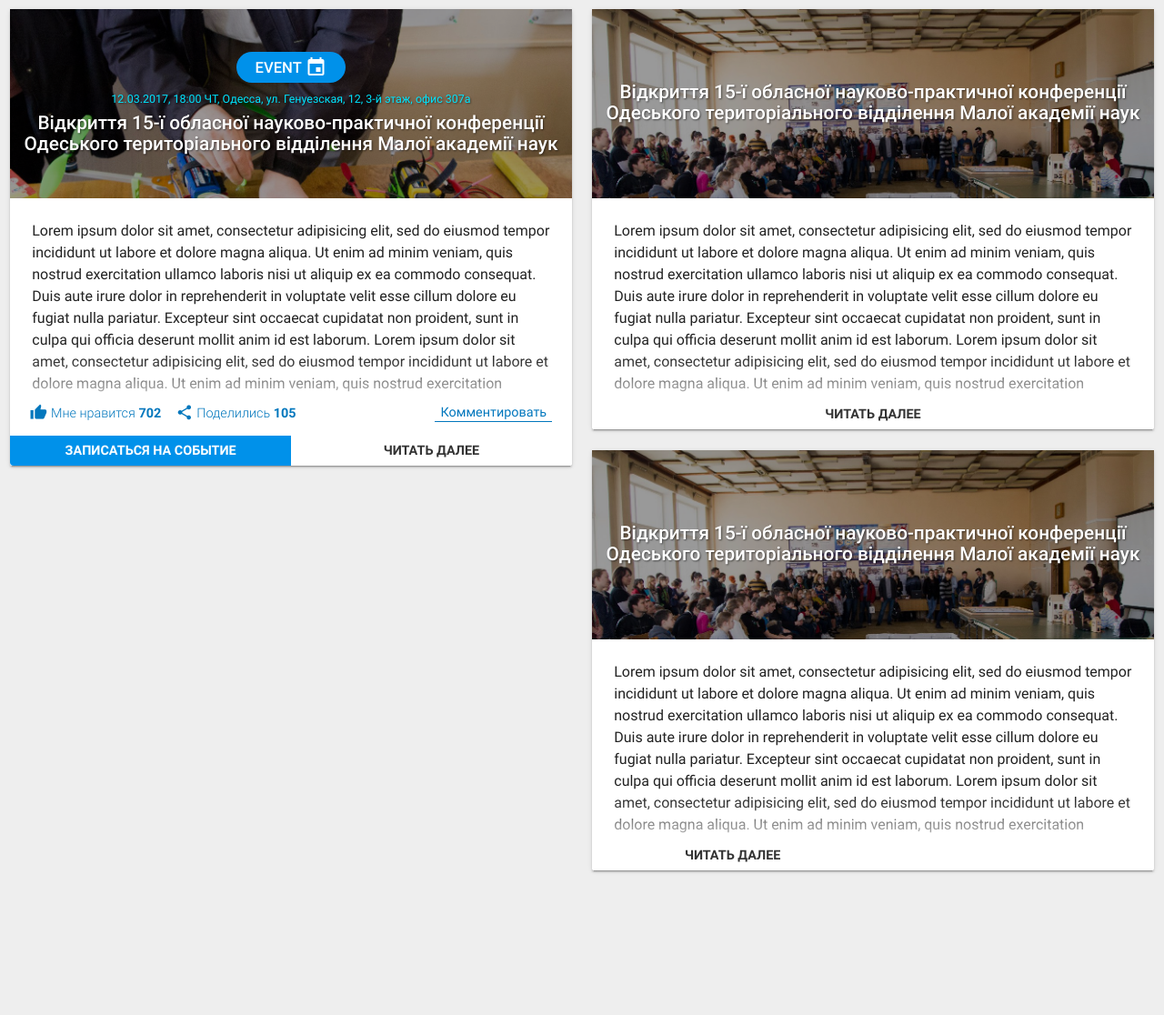
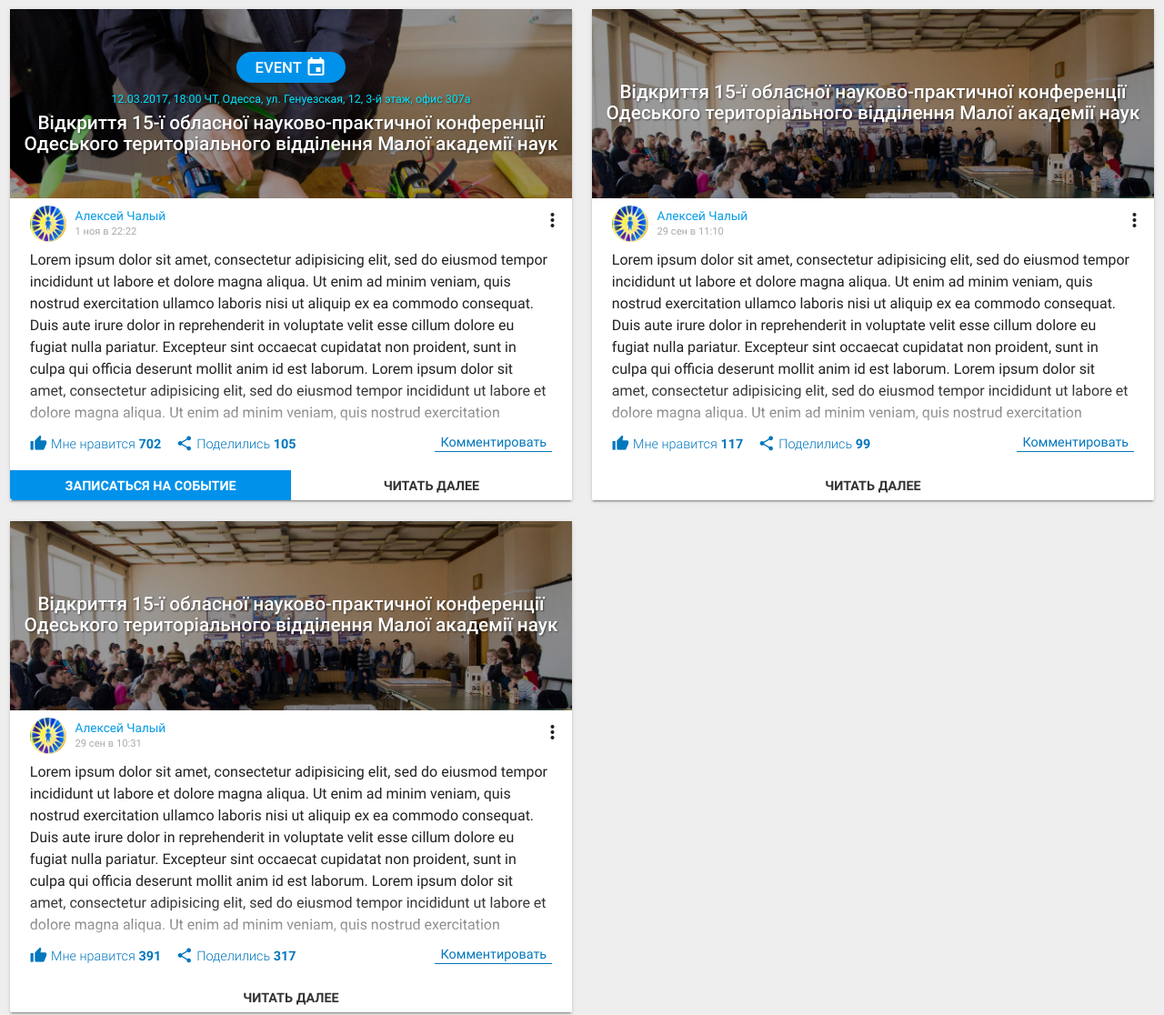
Before and after one commit to alex-chaliy/ICSiting.io, a website: page markup/index.html in a window 1280 px wide. Shown: the part 882-1998 px from the top of the page at 91% size. Before the commit the page ends 1854 px from the top, so only its background shows below. Drawn offline with nearby package versions, Linux system fonts and the light colour scheme.

Commit message:
added authorBlock

```diff
--- a/markup/index.html
+++ b/markup/index.html
@@ -73,6 +73,25 @@
 					</h3>
 				</div>
 			</div>
+
+			<div class="authorBlock">
+				<a class="authorBlock-img" href="">
+					<img src="/uploads/img/user-logo-small.jpg" alt="">
+				</a>
+				<div class="authorBlock-authorAndDate">
+					<a class="authorBlock-name" href="">
+						<span> Алексей Чалый </span>
+					</a>
+					<span class="authorBlock-date" href="">
+						<span> 1 ноя в 22:22 </span>
+					</span>
+				</div>
+
+				<button class="authorBlock-moreBtn waves-effect waves-light">
+					<i class="material-icons"> more_vert </i>
+				</button>
+			</div>
+
 			<div class="card-content">
 				<p class="text-preview">Lorem ipsum dolor sit amet, consectetur adipisicing elit, sed do eiusmod
 				tempor incididunt ut labore et dolore magna aliqua. Ut enim ad minim veniam,
@@ -122,6 +141,25 @@
 					</h3>
 				</div>
 			</div>
+
+			<div class="authorBlock">
+				<a class="authorBlock-img" href="">
+					<img src="/uploads/img/user-logo-small.jpg" alt="">
+				</a>
+				<div class="authorBlock-authorAndDate">
+					<a class="authorBlock-name" href="">
+						<span> Алексей Чалый </span>
+					</a>
+					<span class="authorBlock-date" href="">
+						<span> 29 сен в 11:10 </span>
+					</span>
+				</div>
+
+				<button class="authorBlock-moreBtn waves-effect waves-light">
+					<i class="material-icons"> more_vert </i>
+				</button>
+			</div>
+
 			<div class="card-content">
 				<p class="text-preview">Lorem ipsum dolor sit amet, consectetur adipisicing elit, sed do eiusmod
 				tempor incididunt ut labore et dolore magna aliqua. Ut enim ad minim veniam,
@@ -135,6 +173,23 @@
 				cillum dolore eu fugiat nulla pariatur. Excepteur sint occaecat cupidatat non
 				proident, sunt in culpa qui officia deserunt mollit anim id est laborum.</p>
 			</div>
+
+			<div class="likeAndComments">
+				<div class="likesBlock txt-light">
+					<i class="material-icons"> thumb_up </i>
+					<span> Мне нравится </span>
+					<span class="txt-bold"> 117 </span>
+				</div>
+
+				<div class="shareBlock txt-light">
+					<i class="material-icons"> share </i>
+					<span> Поделились </span>
+					<span class="txt-bold"> 99 </span>
+				</div>
+
+				<button class="btnComments"> <span>Комментировать</span> </button>
+			</div>
+
 			<div class="card-controls">
 				<button class="card-controls-btn btn-white  waves-effect waves-light"> <span>Читать далее</span> </button>
 			</div>
@@ -153,6 +208,25 @@
 					</h3>
 				</div>
 			</div>
+
+			<div class="authorBlock">
+				<a class="authorBlock-img" href="">
+					<img src="/uploads/img/user-logo-small.jpg" alt="">
+				</a>
+				<div class="authorBlock-authorAndDate">
+					<a class="authorBlock-name" href="">
+						<span> Алексей Чалый </span>
+					</a>
+					<span class="authorBlock-date" href="">
+						<span> 29 сен в 10:31 </span>
+					</span>
+				</div>
+
+				<button class="authorBlock-moreBtn waves-effect waves-light">
+					<i class="material-icons"> more_vert </i>
+				</button>
+			</div>
+
 			<div class="card-content">
 				<p class="text-preview">Lorem ipsum dolor sit amet, consectetur adipisicing elit, sed do eiusmod
 				tempor incididunt ut labore et dolore magna aliqua. Ut enim ad minim veniam,
@@ -166,8 +240,25 @@
 				cillum dolore eu fugiat nulla pariatur. Excepteur sint occaecat cupidatat non
 				proident, sunt in culpa qui officia deserunt mollit anim id est laborum.</p>
 			</div>
+
+			<div class="likeAndComments">
+				<div class="likesBlock txt-light">
+					<i class="material-icons"> thumb_up </i>
+					<span> Мне нравится </span>
+					<span class="txt-bold"> 391 </span>
+				</div>
+
+				<div class="shareBlock txt-light">
+					<i class="material-icons"> share </i>
+					<span> Поделились </span>
+					<span class="txt-bold"> 317 </span>
+				</div>
+
+				<button class="btnComments"> <span>Комментировать</span> </button>
+			</div>
+
 			<div class="card-controls">
-				<button class="card-controls-btn btn-half btn-white  waves-effect waves-light"> <span>Читать далее</span> </button>
+				<button class="card-controls-btn btn-white  waves-effect waves-light"> <span>Читать далее</span> </button>
 			</div>
 		</div>
 	</div>
--- a/markup/sass/4-content.scss
+++ b/markup/sass/4-content.scss
@@ -9,6 +9,8 @@ body {
 	font-size: $base-font-size;
 	background-color: #eee;
 }
+@media (max-width: 320px) {body {font-size: 7px} }
+@media (max-width: 568px) {body {font-size: 12px} }
 
 h1, h2, h3, h4, h5, h6 {
 	margin: 0;
@@ -87,7 +89,8 @@ body, html {height: 100%;}
 }
 
 .post {
-	& .card-content {padding-bottom: 0;}
+	& .card-content {padding: 0 1.35em;}
+
 	&-image {
 		height: 13em;
 		overflow: hidden;
@@ -126,12 +129,65 @@ body, html {height: 100%;}
 	}
 }
 
-.authorBlock {}
+.authorBlock {
+	@extend .clearfix;
+	padding: .5em 1.35em;
+	&-img {
+		display: block;
+		float: left;
+		width: 2.5em;
+		height: 2.5em;
+
+		img {
+			width: 100%;
+			height: auto;
+			border-radius: 50%;
+		}
+	}
+
+	&-authorAndDate {
+		float: left;
+		padding-left: .6em;
+		padding-top: .2em;
+	}
+
+	&-name {
+		display: block;
+		line-height: 1em;
+		span {font-size: .85em;}
+	}
+	&-date {
+		display: block;
+		color: #aaa;
+		line-height: 1em;
+		span {font-size: .7em}
+	}
+
+	&-moreBtn {
+		@extend .reset-for-btn;
+		float: right;
+		position: relative;
+		right: -1em;
+		width: 2em;
+		height: 2em;
+		border-radius: 2em;
+		padding: 0;
+		&:hover {background: rgba(#000, .2);}
+
+		.material-icons {
+			font-size: 1.5em;
+			position: relative;
+			right: .15em;
+			display: table;
+			float: right;
+		}
+	}
+}
 
 .likeAndComments {
-	padding: .2em 1.35em .5em;
+	padding: .3em 1.35em .5em;
 	width: 100;
-	height: 2.5em;
+	height: 2.9em;
 	// background: #eee;
 	color: #0277bd;
 }
--- a/markup/sass/all.scss
+++ b/markup/sass/all.scss
@@ -108,6 +108,8 @@ body {
 	font-size: $base-font-size;
 	background-color: #eee;
 }
+@media (max-width: 320px) {body {font-size: 7px} }
+@media (max-width: 568px) {body {font-size: 12px} }
 
 h1, h2, h3, h4, h5, h6 {
 	margin: 0;
@@ -186,7 +188,8 @@ body, html {height: 100%;}
 }
 
 .post {
-	& .card-content {padding-bottom: 0;}
+	& .card-content {padding: 0 1.35em;}
+
 	&-image {
 		height: 13em;
 		overflow: hidden;
@@ -225,12 +228,65 @@ body, html {height: 100%;}
 	}
 }
 
-.authorBlock {}
+.authorBlock {
+	@extend .clearfix;
+	padding: .5em 1.35em;
+	&-img {
+		display: block;
+		float: left;
+		width: 2.5em;
+		height: 2.5em;
+
+		img {
+			width: 100%;
+			height: auto;
+			border-radius: 50%;
+		}
+	}
+
+	&-authorAndDate {
+		float: left;
+		padding-left: .6em;
+		padding-top: .2em;
+	}
+
+	&-name {
+		display: block;
+		line-height: 1em;
+		span {font-size: .85em;}
+	}
+	&-date {
+		display: block;
+		color: #aaa;
+		line-height: 1em;
+		span {font-size: .7em}
+	}
+
+	&-moreBtn {
+		@extend .reset-for-btn;
+		float: right;
+		position: relative;
+		right: -1em;
+		width: 2em;
+		height: 2em;
+		border-radius: 2em;
+		padding: 0;
+		&:hover {background: rgba(#000, .2);}
+
+		.material-icons {
+			font-size: 1.5em;
+			position: relative;
+			right: .15em;
+			display: table;
+			float: right;
+		}
+	}
+}
 
 .likeAndComments {
-	padding: .2em 1.35em .5em;
+	padding: .3em 1.35em .5em;
 	width: 100;
-	height: 2.5em;
+	height: 2.9em;
 	// background: #eee;
 	color: #0277bd;
 }
```
Also changed, not shown: markup/css/all.min.css, markup/sass/all.css, 1 other file.
